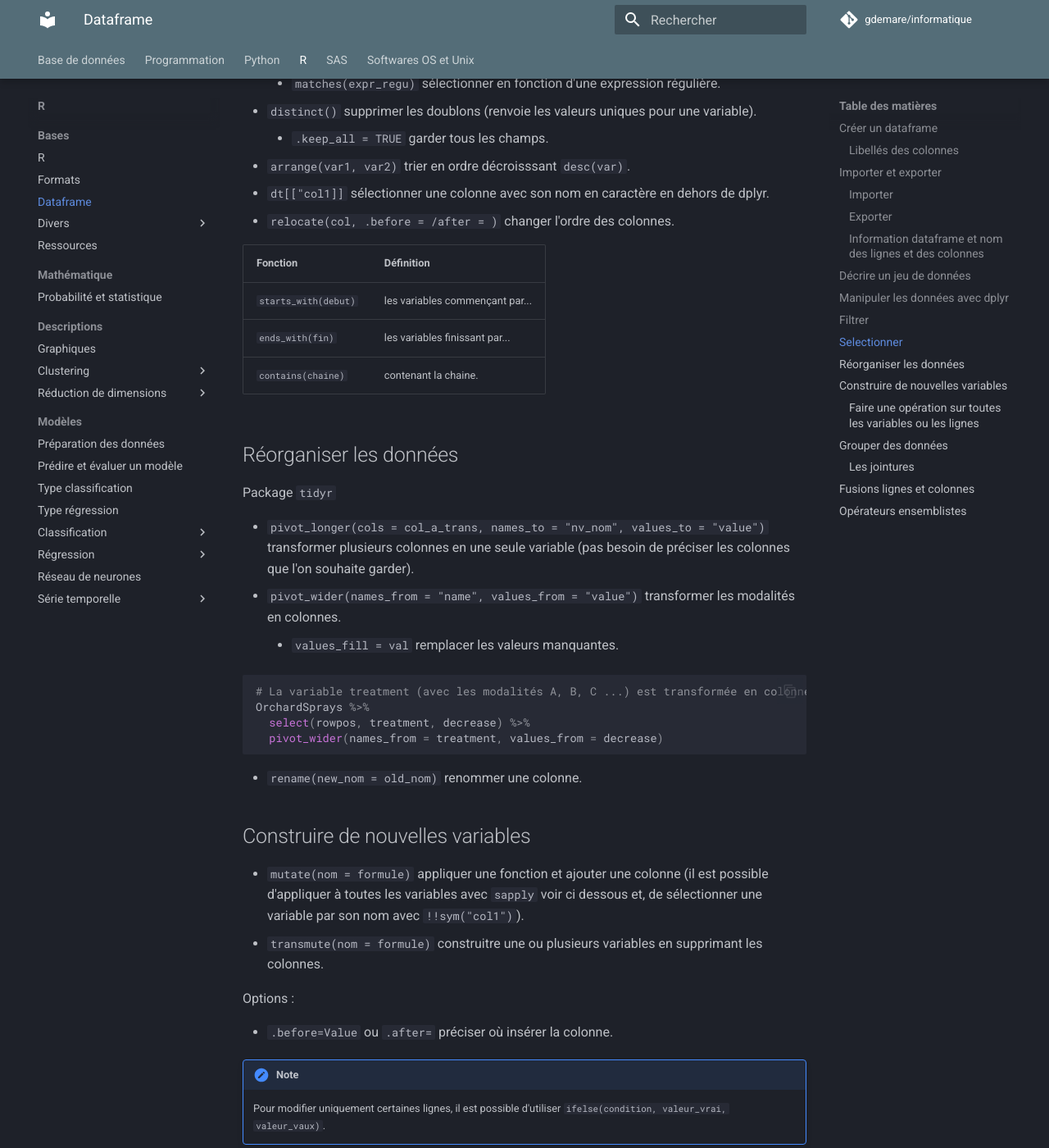
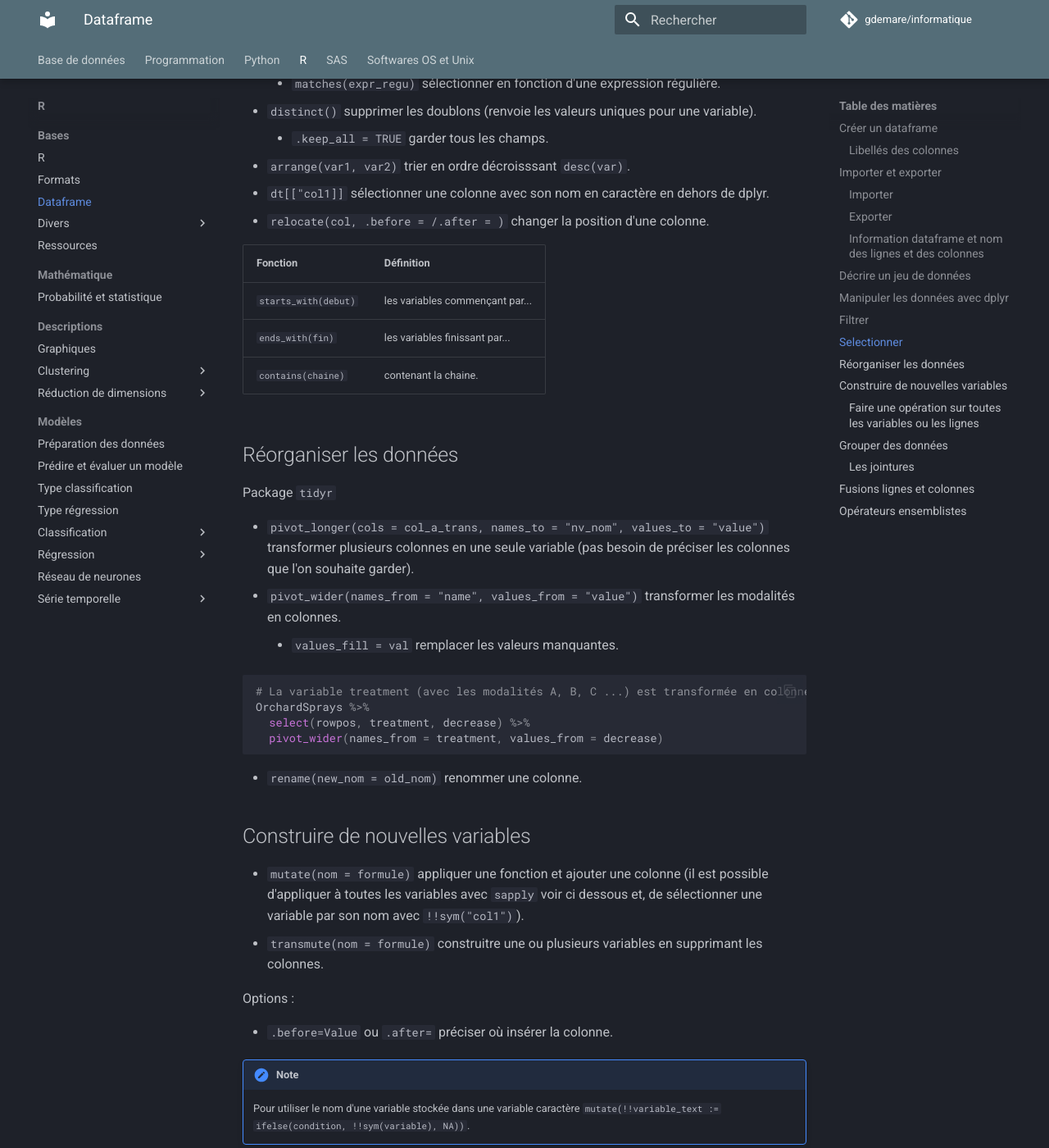
Before and after one commit to gdemare/Informatique, an MkDocs documentation site: the page built from docs/r/manipuler-donnees_r.md, in a window 1280 px wide and 1400 px high, scrolled down 3057 px. Shown: the whole window at 82% size. Built offline with MkDocs 1.6.1 and Material for MkDocs 9.7.7, drawn with Linux system fonts in a browser that asks for light colours; comment, search, counter and statistics services are not loaded.

Commit message:
Update manipuler-donnees_r.md

```diff
--- a/docs/r/manipuler-donnees_r.md
+++ b/docs/r/manipuler-donnees_r.md
@@ -101,7 +101,7 @@ max_by <- function(data, var, by) {
 
 * `arrange(var1, var2)` trier en ordre décroisssant `desc(var)`.
 * `dt[["col1]]` sélectionner une colonne avec son nom en caractère en dehors de dplyr.
-* `relocate(col, .before = /after = )` changer l'ordre des colonnes.
+* `relocate(col, .before = /.after = )` changer la position d'une colonne.
 
 Fonction 				| Définition
 ------------------------|---
@@ -136,6 +136,8 @@ Options :
 
 * `.before=Value` ou  `.after=` préciser où insérer la colonne.
 
+!!! note
+	Pour utiliser le nom d'une variable stockée dans une variable caractère `mutate(!!variable_text := ifelse(condition, !!sym(variable), NA))`.
 
 !!! note
 	Pour modifier uniquement certaines lignes, il est possible d'utiliser  `ifelse(condition, valeur_vrai, valeur_vaux)`.
```
